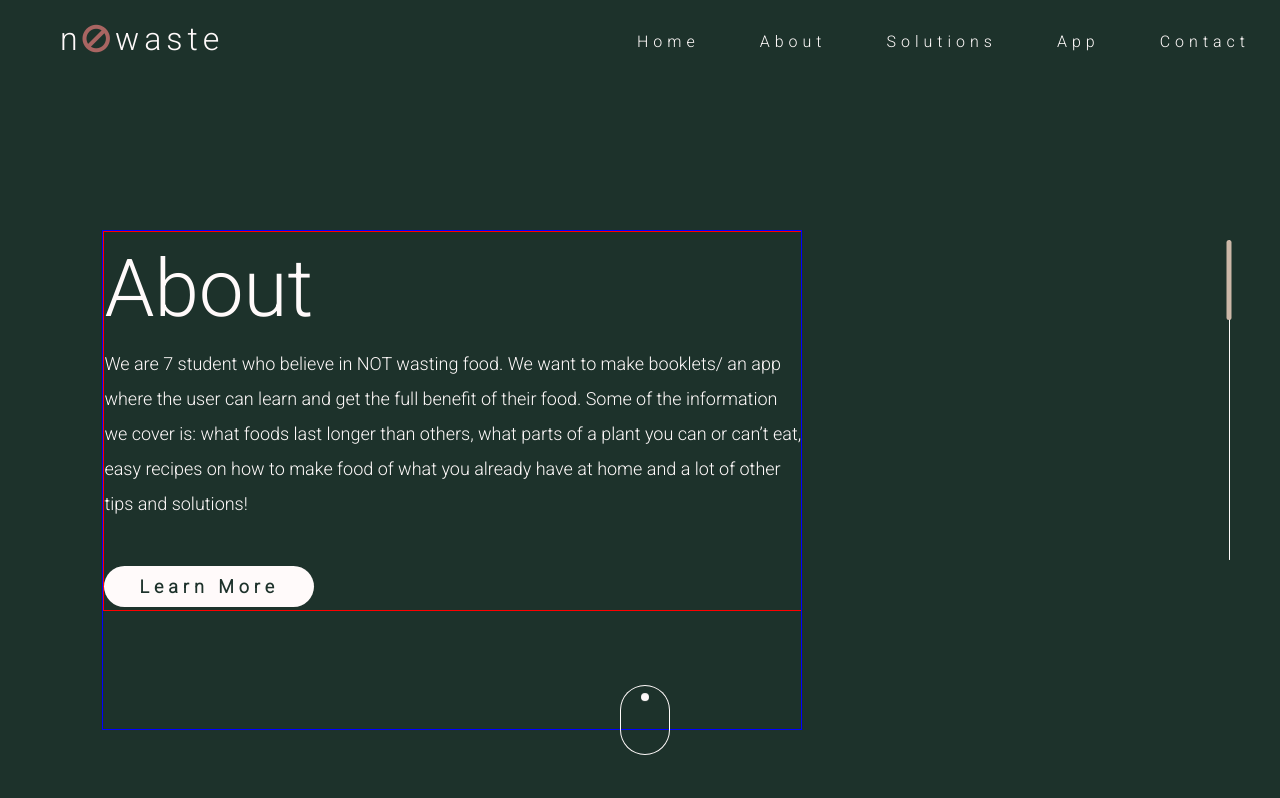
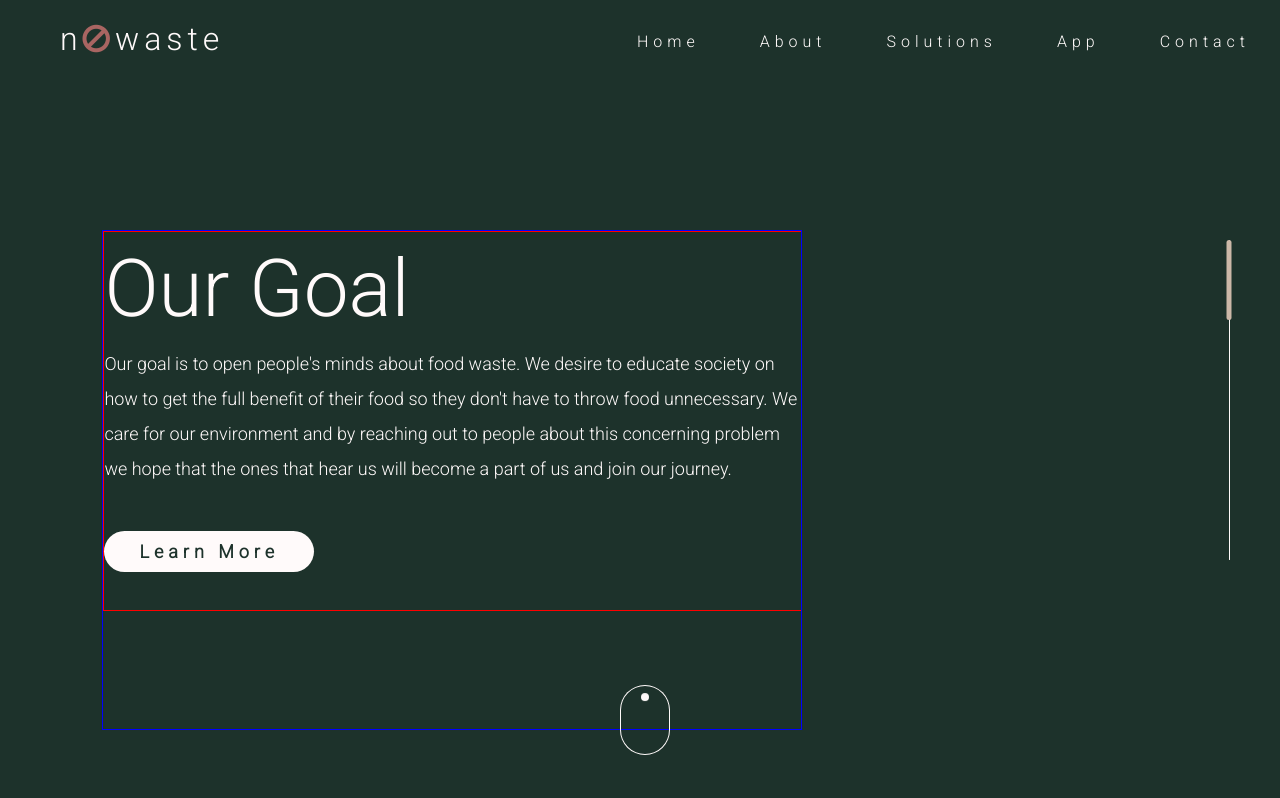
Before and after one commit to Nora-bakke/FinalAssignment-, a plain HTML site: page index.html in a window 1280 px wide. Shown: the top 798 px of the page. Drawn offline with Linux system fonts and the light colour scheme.

Commit message:
Update tekst på hjemsiden

```diff
--- a/index.html
+++ b/index.html
@@ -29,13 +29,13 @@
       <div class="msg-container">
         <div id="slider">
           <div class="msg-col">
-            <h1>About</h1>
-            <p>We are 7 student who believe in NOT wasting food.
-              We want to make booklets/ an app where the user can learn and get the full benefit of their food.
-              Some of the information we cover is: what foods last longer than others,
-              what parts of a plant you can or can’t eat,
-              easy recipes on how to make food of what you already have at home and a
-              lot of other tips and solutions!</p>
+            <h1>Our Goal</h1>
+            <p>
+            Our goal is to open people's minds about food waste.
+            We desire to educate society on how to get the full benefit of their food so they don't have to throw food unnecessary.
+            We care for our environment and by reaching out to people about this concerning problem we hope that the ones that hear
+            us will become a part of us and join our journey.
+            </p>
               <a href="about.html">Learn More</a>
           </div>
           <div class="msg-col">
```
